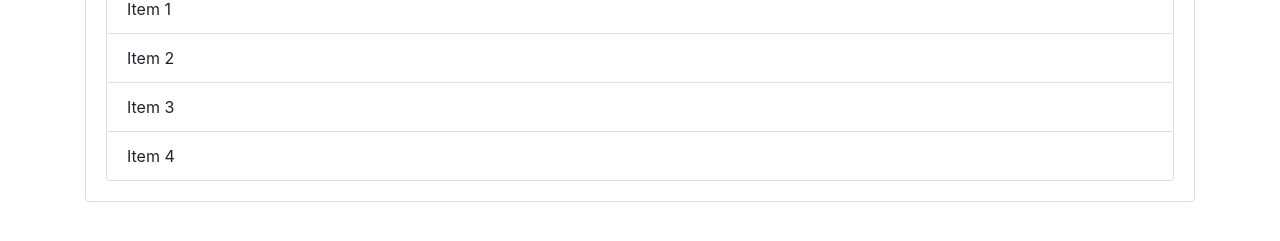
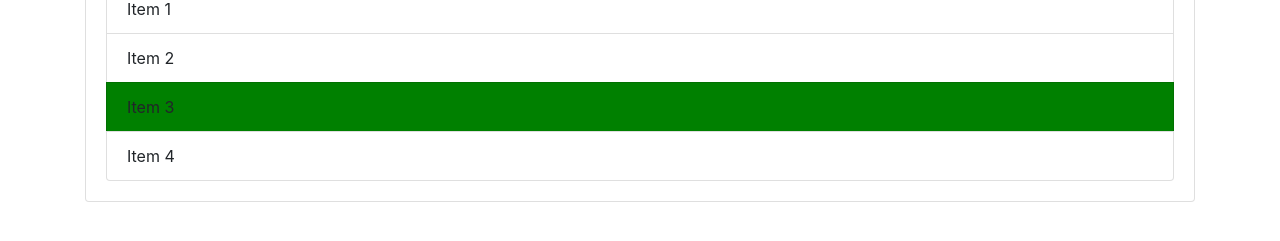
Before and after one commit to developerankit97/git-basics, a plain HTML site: page master/index.html in a window 1280 px wide. Shown: the part 293-534 px from the top of the page. Drawn offline with nearby package versions, Linux system fonts and the light colour scheme.

Commit message:
list color updated

```diff
--- a/master/index.html
+++ b/master/index.html
@@ -29,6 +29,9 @@
     </ul>
    </div>
   </div>
-
+  <script>
+    let items = document.querySelectorAll('.list-group-item');
+    items[2].style.backgroundColor = "green";
+  </script>
 </body>
 </html>
```
